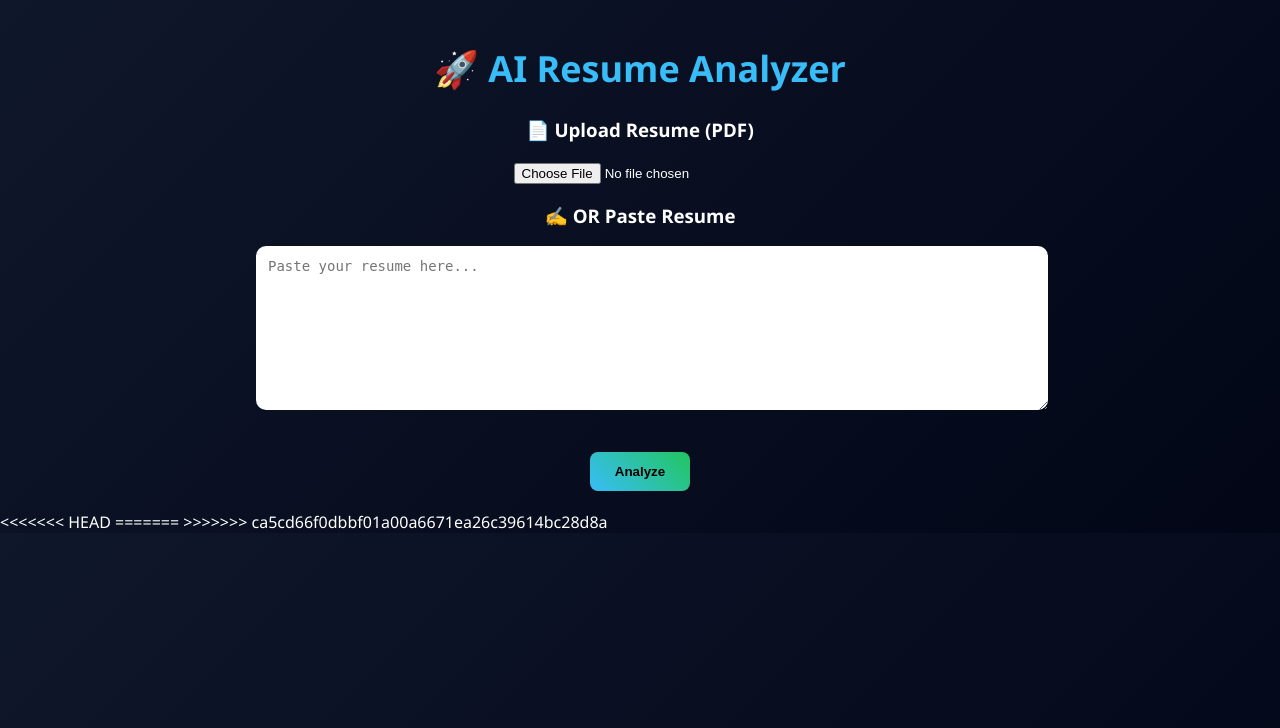
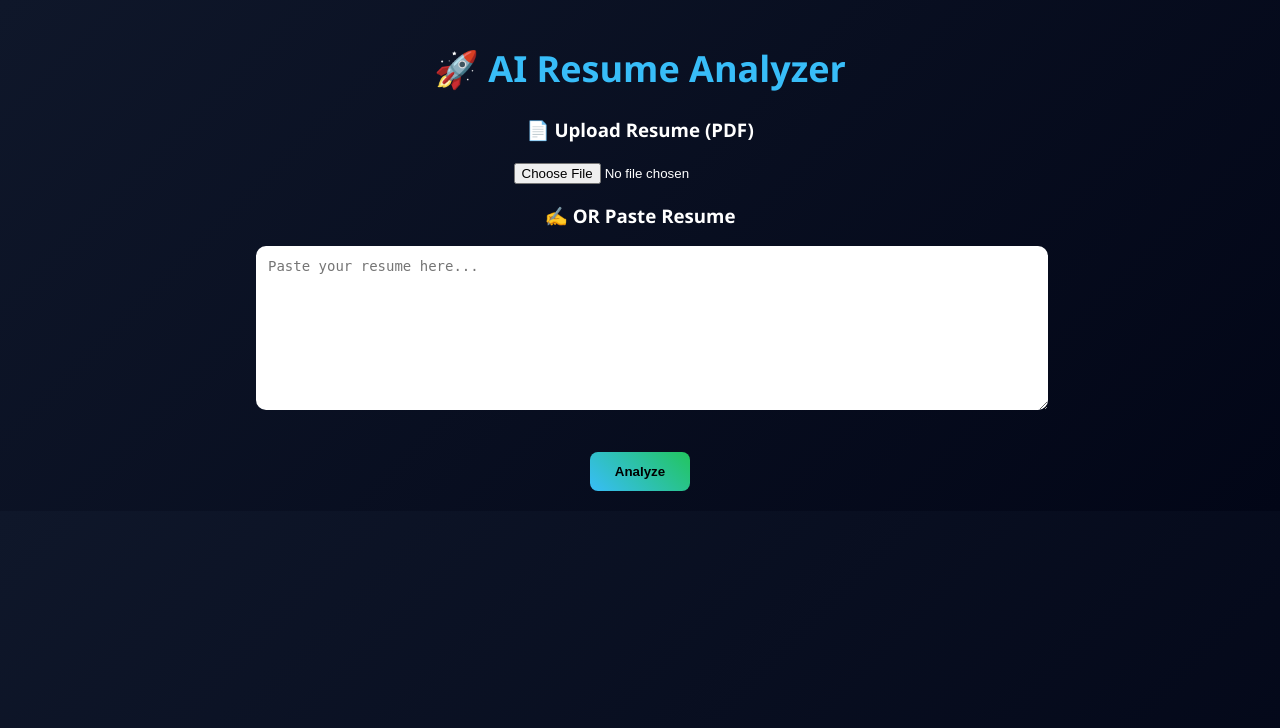
Before and after one commit to madhuginka11-del/resume-analyzer, a Flask app: page / in a window 1280 px wide. Shown: the top 728 px of the page. Run offline with Flask 3, Linux system fonts and the light colour scheme.

Commit message:
fixed duplicate html

```diff
--- a/templates/index.html
+++ b/templates/index.html
@@ -80,9 +80,4 @@
 </div>
 
 </body>
-<<<<<<< HEAD
 </html>
-=======
-
-</html>
->>>>>>> ca5cd66f0dbbf01a00a6671ea26c39614bc28d8a
```
